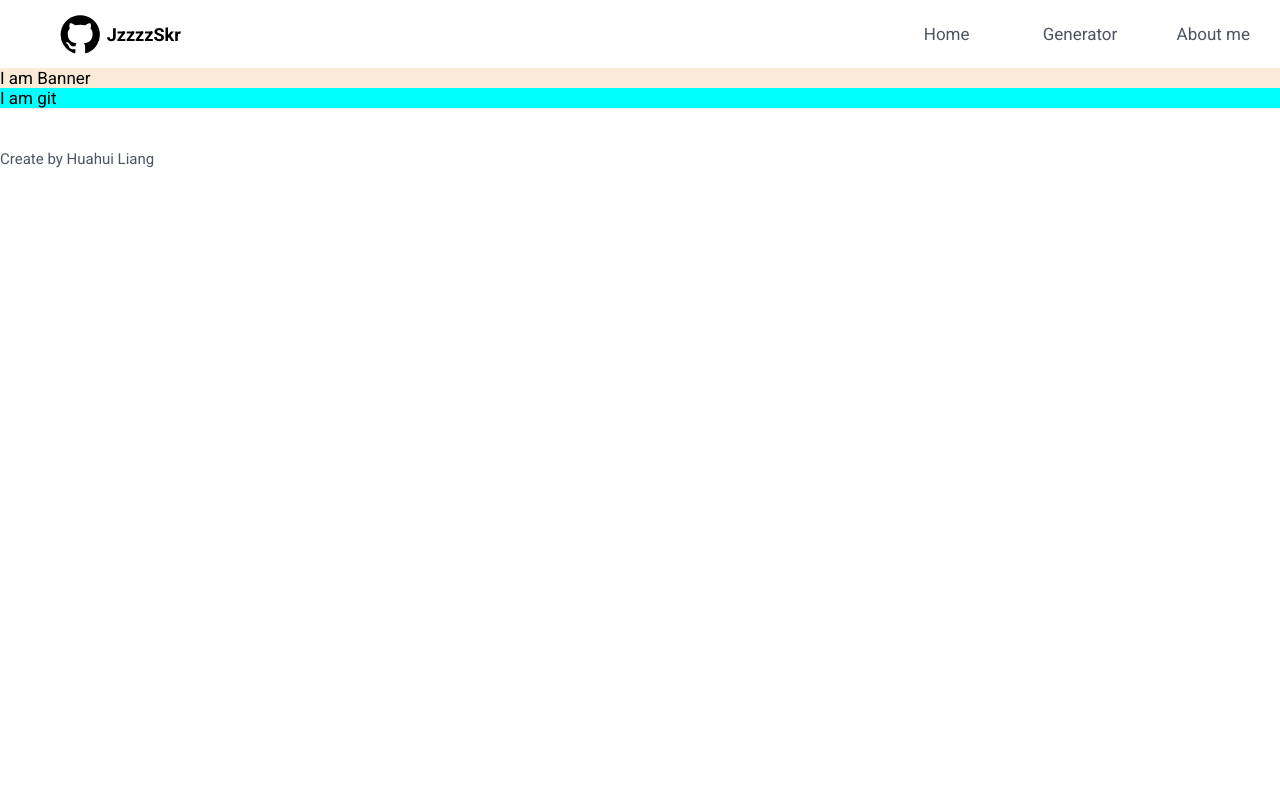
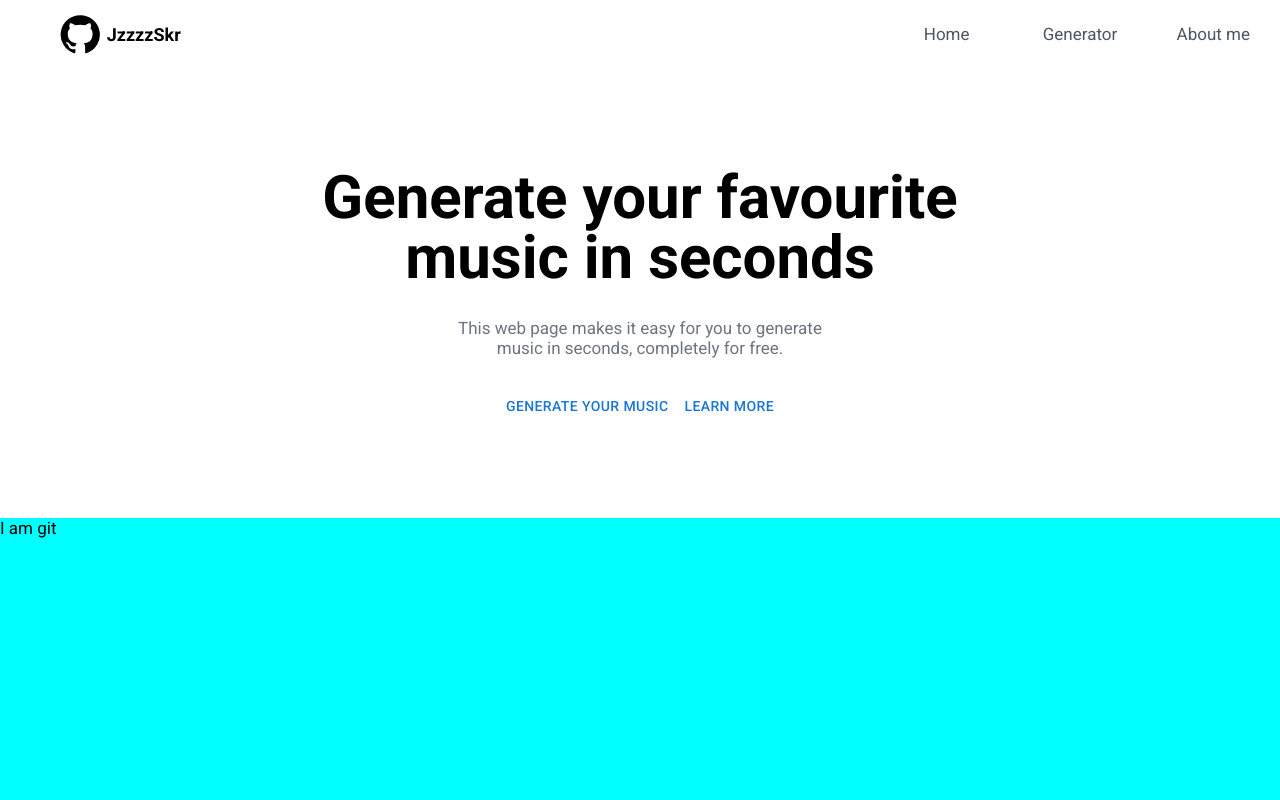
Before and after one commit to JzzzzSkr/music_generater, a Next.js app: page / in a window 1280 px wide. Shown: the top 800 px of the page. Built offline with nearby package versions, Linux system fonts and the light colour scheme.

Commit message:
banner done

```diff
--- a/src/components/Banner/Banner.jsx
+++ b/src/components/Banner/Banner.jsx
@@ -1,12 +1,25 @@
-import React from 'react';
-import './Banner.scss';
+import React from "react";
+import "./Banner.scss";
+import { Button } from "@mui/material";
 
 const Banner = () => {
-    return (
-        <div className='banner-wrapper'>
-            I am Banner
-        </div>
-    );
-}
+  return (
+    <div className="banner-wrapper">
+      <div className="up">
+        <h3>Generate your favourite music in seconds</h3>
+      </div>
+      <div className="middle">
+        <p>
+          This web page makes it easy for you to generate music in seconds,
+          completely for free.
+        </p>
+      </div>
+      <div className="done">
+        <Button>Generate your music</Button>
+        <Button>Learn more</Button>
+      </div>
+    </div>
+  );
+};
 
 export default Banner;
--- a/src/components/Banner/Banner.scss
+++ b/src/components/Banner/Banner.scss
@@ -1,3 +1,36 @@
 .banner-wrapper {
-  background-color: antiquewhite;
+  height: 450px;
+  // background-color: antiquewhite;
+
+  display: flex;
+  align-items: center;
+  flex-direction: column;
+
+  .up {
+    margin-top: 100px;
+
+    h3 {
+      width: 57%;
+      margin: 0 auto;
+      font-size: 3.75rem;
+      line-height: 1;
+      text-align: center;
+    }
+  }
+
+  .middle {
+    margin-top: 30px;
+    width: 370px;
+
+    p {
+      color: #6e747f;
+      text-align: center;
+    }
+  }
+
+  .done{
+    margin-top: 30px;
+    display: flex;
+    justify-content: center;
+  }
 }
--- a/src/components/Git/Git.scss
+++ b/src/components/Git/Git.scss
@@ -1,3 +1,4 @@
 .git-wrapper {
+  height: 450px;
   background-color: aqua;
 }
```
